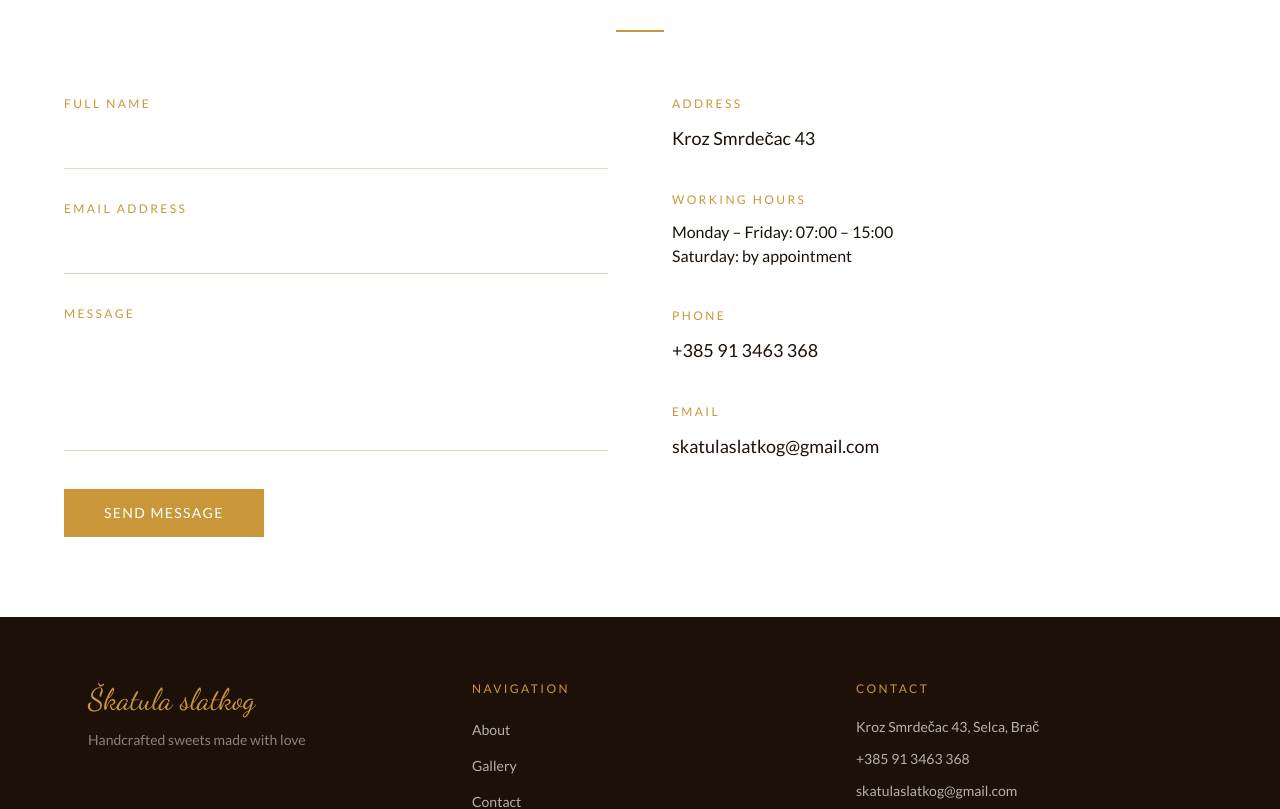
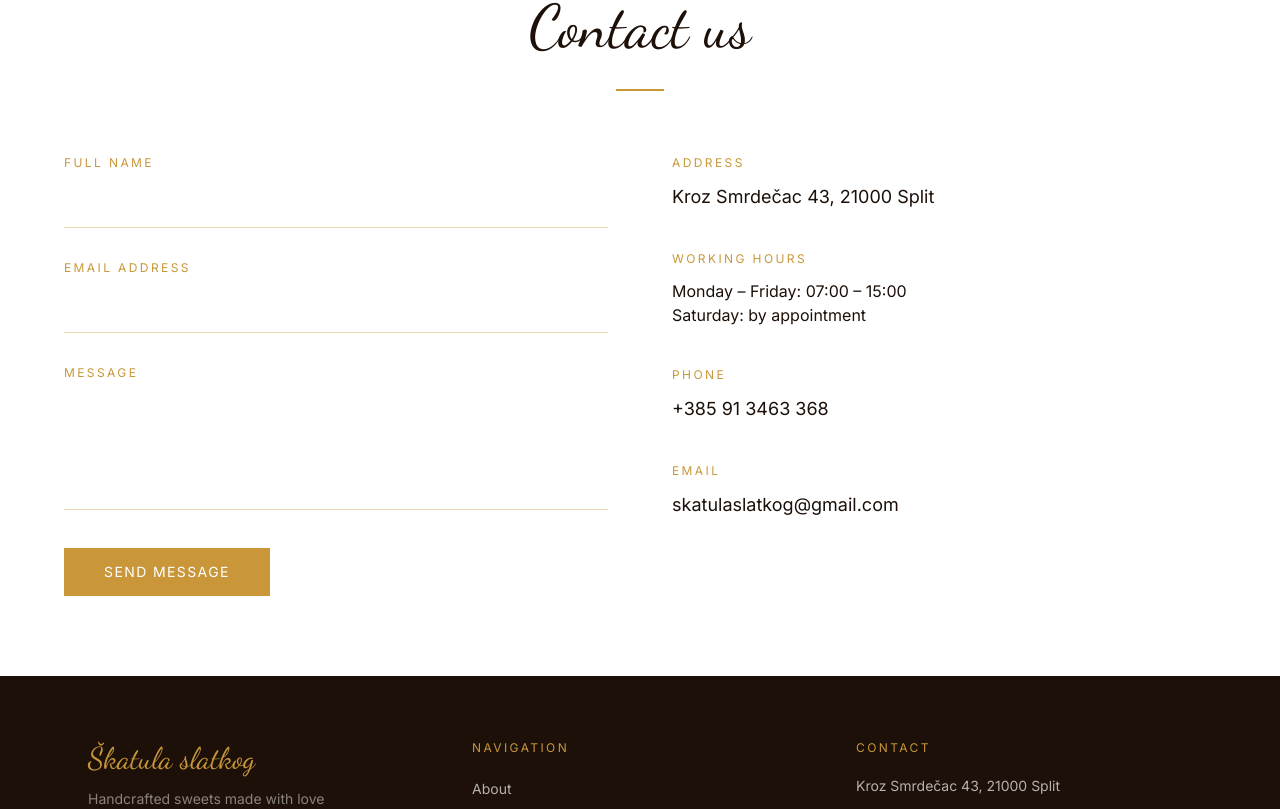
Before and after one commit to Karlo-Zivkovic/skatula_slatkog, a Next.js app: page /en in a window 1280 px wide. Shown: the part 3180-3989 px from the top of the page. Built offline with nearby package versions, Linux system fonts and the light colour scheme.

Commit message:
fix the font

```diff
--- a/app/[locale]/layout.tsx
+++ b/app/[locale]/layout.tsx
@@ -1,5 +1,5 @@
 import type { Metadata } from "next";
-import { Dancing_Script, Lato } from "next/font/google";
+import { Dancing_Script, Inter } from "next/font/google";
 import { NextIntlClientProvider, hasLocale } from "next-intl";
 import { getMessages } from "next-intl/server";
 import { notFound } from "next/navigation";
@@ -13,10 +13,11 @@ const dancingScript = Dancing_Script({
   weight: ["400", "600", "700"],
 });
 
-const lato = Lato({
+const inter = Inter({
   variable: "--font-lato",
   subsets: ["latin", "latin-ext"],
   weight: ["300", "400", "700"],
+  display: "block",
 });
 
 export const metadata: Metadata = {
@@ -41,10 +42,10 @@ export default async function LocaleLayout({
   return (
     <html
       lang={locale}
-      className={`${dancingScript.variable} ${lato.variable}`}
+      className={`${dancingScript.variable} ${inter.variable}`}
       data-scroll-behavior="smooth"
     >
-      <body className="min-h-screen flex flex-col antialiased">
+      <body className={`${inter.className} min-h-screen flex flex-col antialiased`}>
         <NextIntlClientProvider messages={messages}>
           <CartProvider>
             {children}
--- a/app/globals.css
+++ b/app/globals.css
@@ -20,4 +20,5 @@ body {
   background-color: #F8F6F2;
   color: #1C1008;
   font-family: var(--font-lato), sans-serif;
+  font-synthesis: none;
 }
--- a/components/Contact.tsx
+++ b/components/Contact.tsx
@@ -21,7 +21,7 @@ export default function Contact() {
           <div className="space-y-7 md:space-y-10">
             <div>
               <p className="text-xs text-gold uppercase tracking-[0.2em] mb-3">{t('address')}</p>
-              <p className="text-brown text-lg">Kroz Smrdečac 43</p>
+              <p className="text-brown text-lg">Kroz Smrdečac 43, 21000 Split</p>
             </div>
 
             <div>
--- a/messages/en.json
+++ b/messages/en.json
@@ -52,7 +52,7 @@
     "tagline": "Handcrafted sweets made with love",
     "nav": "Navigation",
     "contact": "Contact",
-    "address": "Kroz Smrdečac 43, Selca, Brač",
+    "address": "Kroz Smrdečac 43, 21000 Split",
     "hours": "Mon – Fri: 07:00 – 15:00",
     "hoursSat": "Saturday: by appointment",
     "links": {
--- a/messages/hr.json
+++ b/messages/hr.json
@@ -52,7 +52,7 @@
     "tagline": "Ručno rađene slastice s ljubavlju",
     "nav": "Navigacija",
     "contact": "Kontakt",
-    "address": "Kroz Smrdečac 43, Selca, Brač",
+    "address": "Kroz Smrdečac 43, 21000 Split",
     "hours": "Pon – Pet: 07:00 – 15:00",
     "hoursSat": "Subota: po dogovoru",
     "links": {
```
